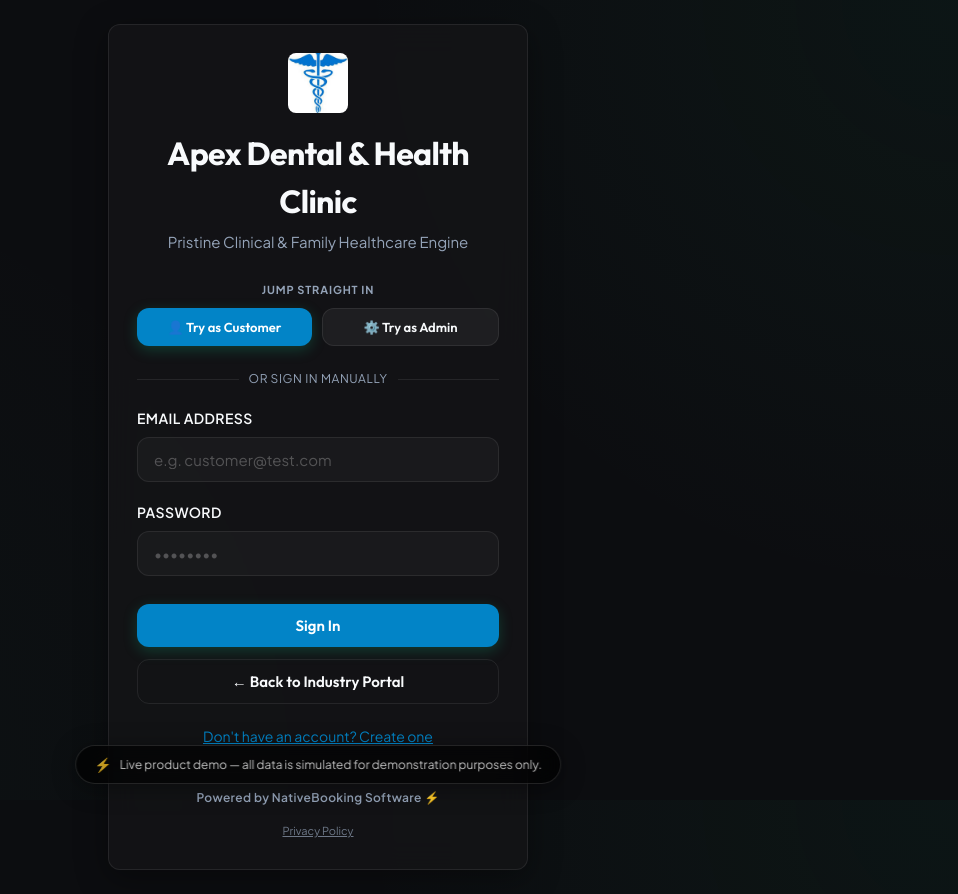
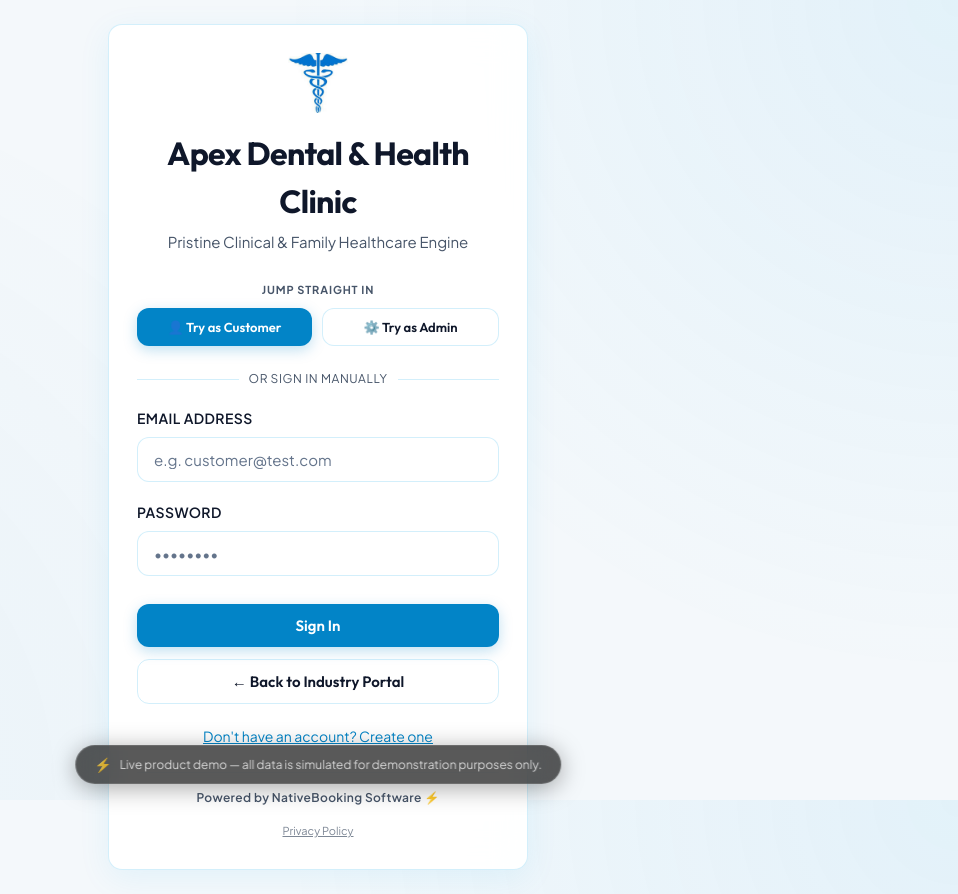
Before and after one commit to RadoMatas/NativeBooking, a React (Vite) app: page / in a window 1280 px wide. Shown: the whole page, without its empty margins (322-1280 px from the left). Built offline with nearby package versions, Linux system fonts and the light colour scheme; no server answers; the database is empty.

Commit message:
Restore pristine White + Clinical Blue theme on dental sandbox branch

```diff
--- a/src/businessConfig.ts
+++ b/src/businessConfig.ts
@@ -79,11 +79,11 @@ export const BUSINESS_CONFIG: BusinessConfig = {
     "Arrive 5 minutes early for Room 1 or Room 2 check-in."
   ],
   theme: {
-    primaryColor: "#0c0d10", // Clean deep slate background
-    cardBg: "rgba(20, 20, 23, 0.85)", // High contrast dark card surface
+    primaryColor: "#f4f8fb", // Pristine Clinical Soft Blue/Cream
+    cardBg: "rgba(255, 255, 255, 0.95)", // Pure White Clinical Panel
     accentColor: "#0284c7", // Clinical Sky Blue accent
     accentHover: "#0369a1",
-    borderRadius: "12px",
+    borderRadius: "14px",
     fontFamily: "'Plus Jakarta Sans', system-ui, sans-serif"
   }
 }
--- a/src/index.css
+++ b/src/index.css
@@ -1,31 +1,31 @@
 @import url('https://fonts.googleapis.com/css2?family=Outfit:wght@400;500;600;700;800&family=Plus+Jakarta+Sans:ital,wght@0,400;0,500;0,600;0,700;0,800;1,400&display=swap');
 
 :root {
-  /* Default Branding Colors - will be overridden dynamically by App.tsx */
-  --primary-color: #0c0d10;
-  --card-bg: rgba(22, 24, 29, 0.85);
-  --accent-color: #10b981;
-  --accent-hover: #34d399;
-  --border-radius: 12px;
+  /* Dental Sandbox White + Clinical Blue Theme */
+  --primary-color: #f8fafc;
+  --card-bg: rgba(255, 255, 255, 0.9);
+  --accent-color: #0284c7;
+  --accent-hover: #0369a1;
+  --border-radius: 14px;
   --font-family: 'Plus Jakarta Sans', system-ui, -apple-system, sans-serif;
   --font-heading: 'Outfit', 'Plus Jakarta Sans', sans-serif;
 
-  /* Standard Colors */
-  --text-primary: #f8fafc;
-  --text-secondary: #94a3b8;
-  --text-inverse: #0c0d10;
-  --border-color: rgba(255, 255, 255, 0.08);
-  --border-hover: rgba(255, 255, 255, 0.16);
+  /* Standard Light Text & Border Colors */
+  --text-primary: #0f172a;
+  --text-secondary: #475569;
+  --text-inverse: #ffffff;
+  --border-color: rgba(14, 165, 233, 0.18);
+  --border-hover: rgba(2, 132, 199, 0.35);
 
   /* Status Colors */
-  --status-pending-bg: rgba(234, 179, 8, 0.12);
-  --status-pending-text: #facc15;
-  --status-confirmed-bg: rgba(16, 185, 129, 0.12);
-  --status-confirmed-text: #34d399;
-  --status-completed-bg: rgba(59, 130, 246, 0.12);
-  --status-completed-text: #60a5fa;
+  --status-pending-bg: rgba(217, 119, 6, 0.1);
+  --status-pending-text: #b45309;
+  --status-confirmed-bg: rgba(2, 132, 199, 0.12);
+  --status-confirmed-text: #0284c7;
+  --status-completed-bg: rgba(16, 185, 129, 0.12);
+  --status-completed-text: #059669;
   --status-cancelled-bg: rgba(239, 68, 68, 0.12);
-  --status-cancelled-text: #f87171;
+  --status-cancelled-text: #dc2626;
 
   background-color: var(--primary-color);
   color: var(--text-primary);
@@ -45,10 +45,11 @@
 
 body {
   min-height: 100vh;
-  background: radial-gradient(circle at top right, rgba(16, 185, 129, 0.05), transparent 40%),
-              radial-gradient(circle at bottom left, rgba(16, 185, 129, 0.03), transparent 45%),
+  background: radial-gradient(circle at top right, rgba(14, 165, 233, 0.08), transparent 45%),
+              radial-gradient(circle at bottom left, rgba(2, 132, 199, 0.05), transparent 50%),
               var(--primary-color);
   background-attachment: fixed;
+  color: var(--text-primary);
 }
 
 #root {
@@ -76,7 +77,7 @@ p {
   border: 1px solid var(--border-color);
   border-radius: var(--border-radius);
   padding: 28px;
-  box-shadow: 0 8px 32px 0 rgba(0, 0, 0, 0.37);
+  box-shadow: 0 8px 32px 0 rgba(14, 165, 233, 0.08);
   transition: transform 0.3s cubic-bezier(0.34, 1.56, 0.64, 1),
               box-shadow 0.3s ease,
               border-color 0.3s ease;
@@ -84,7 +85,7 @@ p {
 
 .premium-card:hover {
   border-color: var(--border-hover);
-  box-shadow: 0 12px 40px 0 rgba(16, 185, 129, 0.04);
+  box-shadow: 0 12px 40px 0 rgba(14, 165, 233, 0.15);
 }
 
 /* Input Fields & Form Elements */
@@ -105,7 +106,7 @@ p {
 
 .form-input, .form-select, .form-textarea {
   width: 100%;
-  background: rgba(255, 255, 255, 0.03);
+  background: #ffffff;
   border: 1px solid var(--border-color);
   border-radius: 12px;
   padding: 12px 16px;
@@ -117,17 +118,17 @@ p {
 }
 
 .form-input:focus, .form-select:focus, .form-textarea:focus {
-  background: rgba(255, 255, 255, 0.05);
+  background: #ffffff;
   border-color: var(--accent-color);
-  box-shadow: 0 0 0 3px rgba(16, 185, 129, 0.25);
+  box-shadow: 0 0 0 3px rgba(2, 132, 199, 0.18);
 }
 
 .form-input::placeholder, .form-textarea::placeholder {
-  color: rgba(255, 255, 255, 0.25);
+  color: #64748b;
 }
 
 .form-select option {
-  background-color: #121214;
+  background-color: #ffffff;
   color: var(--text-primary);
 }
 
@@ -152,13 +153,13 @@ p {
 .btn-primary {
   background: var(--accent-color);
   color: #ffffff;
-  box-shadow: 0 4px 14px 0 rgba(16, 185, 129, 0.25);
+  box-shadow: 0 4px 14px 0 rgba(2, 132, 199, 0.25);
 }
 
 .btn-primary:hover {
   background: var(--accent-hover);
   transform: translateY(-2px);
-  box-shadow: 0 6px 20px 0 rgba(16, 185, 129, 0.35);
+  box-shadow: 0 6px 20px 0 rgba(2, 132, 199, 0.35);
 }
 
 .btn-primary:active {
@@ -166,13 +167,13 @@ p {
 }
 
 .btn-secondary {
-  background: rgba(255, 255, 255, 0.05);
+  background: #ffffff;
   color: var(--text-primary);
   border: 1px solid var(--border-color);
 }
 
 .btn-secondary:hover {
-  background: rgba(255, 255, 255, 0.1);
+  background: rgba(14, 165, 233, 0.05);
   border-color: var(--border-hover);
   transform: translateY(-2px);
 }
@@ -183,7 +184,7 @@ p {
 
 .btn-danger {
   background: rgba(239, 68, 68, 0.1);
-  color: #f87171;
+  color: #dc2626;
   border: 1px solid rgba(239, 68, 68, 0.2);
 }
 
@@ -192,7 +193,7 @@ p {
   transform: translateY(-2px);
 }
 
-/* Status Badges with glowing accents */
+/* Status Badges */
 .status-badge {
   display: inline-flex;
   align-items: center;
@@ -202,44 +203,32 @@ p {
   border-radius: 9999px;
   text-transform: uppercase;
   letter-spacing: 0.05em;
-  backdrop-filter: blur(8px);
 }
 
 .status-badge.pending {
   background-color: var(--status-pending-bg);
   color: var(--status-pending-text);
-  border: 1px solid rgba(234, 179, 8, 0.25);
-  box-shadow: 0 0 10px rgba(234, 179, 8, 0.15);
+  border: 1px solid rgba(217, 119, 6, 0.3);
 }
 
 .status-badge.confirmed {
   background-color: var(--status-confirmed-bg);
   color: var(--status-confirmed-text);
-  border: 1px solid rgba(16, 185, 129, 0.25);
-  box-shadow: 0 0 10px rgba(16, 185, 129, 0.15);
+  border: 1px solid rgba(2, 132, 199, 0.3);
 }
 
 .status-badge.completed {
   background-color: var(--status-completed-bg);
   color: var(--status-completed-text);
-  border: 1px solid rgba(59, 130, 246, 0.25);
-  box-shadow: 0 0 10px rgba(59, 130, 246, 0.15);
+  border: 1px solid rgba(16, 185, 129, 0.3);
 }
 
 .status-badge.cancelled {
   background-color: var(--status-cancelled-bg);
   color: var(--status-cancelled-text);
-  border: 1px solid rgba(239, 68, 68, 0.25);
+  border: 1px solid rgba(239, 68, 68, 0.3);
 }
 
-.status-badge.upcoming {
-  background-color: rgba(16, 185, 129, 0.15);
-  color: #34d399;
-  border: 1px solid rgba(16, 185, 129, 0.3);
-  box-shadow: 0 0 12px rgba(16, 185, 129, 0.25);
-}
-
-/* Button Active Scale Micro-Interactions */
 button:active, .btn:active {
   transform: scale(0.97) !important;
 }
@@ -248,93 +237,3 @@ button:active, .btn:active {
   border-left: 4px solid var(--accent-color) !important;
   padding-left: 16px !important;
 }
-
-/* Toast Notifications & Micro-Animations */
-@keyframes slideDown {
-  from {
-    opacity: 0;
-    transform: translateY(-20px) scale(0.95);
-  }
-  to {
-    opacity: 1;
-    transform: translateY(0) scale(1);
-  }
-}
-
-@keyframes pulseGlow {
-  0%, 100% {
-    box-shadow: 0 0 20px rgba(16, 185, 129, 0.2);
-  }
-  50% {
-    box-shadow: 0 0 35px rgba(16, 185, 129, 0.4);
-  }
-}
-
-@keyframes fadeInUp {
-  from {
-    opacity: 0;
-    transform: translateY(24px);
-  }
-  to {
-    opacity: 1;
-    transform: translateY(0);
-  }
-}
-
-.toast-container {
-  animation: slideDown 0.4s cubic-bezier(0.16, 1, 0.3, 1);
-  box-shadow: 0 20px 40px rgba(0, 0, 0, 0.5);
-  border: 1px solid rgba(255, 255, 255, 0.08);
-}
-
-.pulse-accent {
-  animation: pulseGlow 3s infinite ease-in-out;
-}
-
-/* Scrollbars */
-::-webkit-scrollbar {
-  width: 8px;
-}
-
-::-webkit-scrollbar-track {
-  background: var(--primary-color);
-}
-
-::-webkit-scrollbar-thumb {
-  background: rgba(255, 255, 255, 0.12);
-  border-radius: 9999px;
-}
-
-::-webkit-scrollbar-thumb:hover {
-  background: rgba(255, 255, 255, 0.25);
-}
-
-/* Dashboard Split Layout responsive classes */
-.booking-split-container {
-  border-left: 1px solid var(--border-color);
-  padding-left: 24px;
-}
-
-@media (max-width: 768px) {
-  .booking-split-container {
-    border-left: none !important;
-    padding-left: 0 !important;
-    border-top: 1px solid var(--border-color);
-    padding-top: 24px;
-    margin-top: 12px;
-  }
-}
-
-/* Admin Dashboard responsive grid */
-.admin-dashboard-grid {
-  display: grid;
-  grid-template-columns: 2fr 1fr;
-  gap: 24px;
-  align-items: start;
-}
-
-@media (max-width: 991px) {
-  .admin-dashboard-grid {
-    grid-template-columns: 1fr !important;
-  }
-}
```
